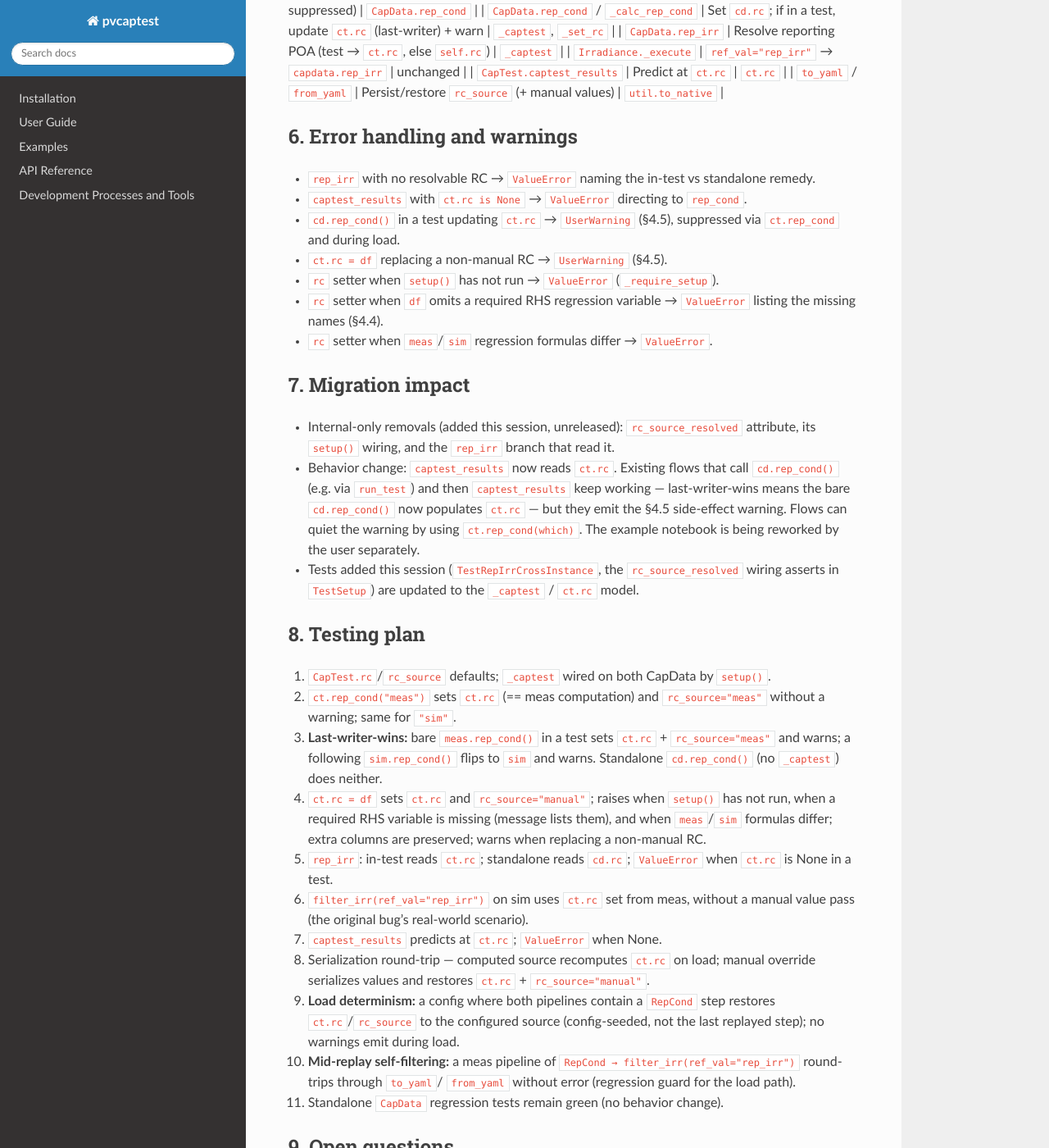
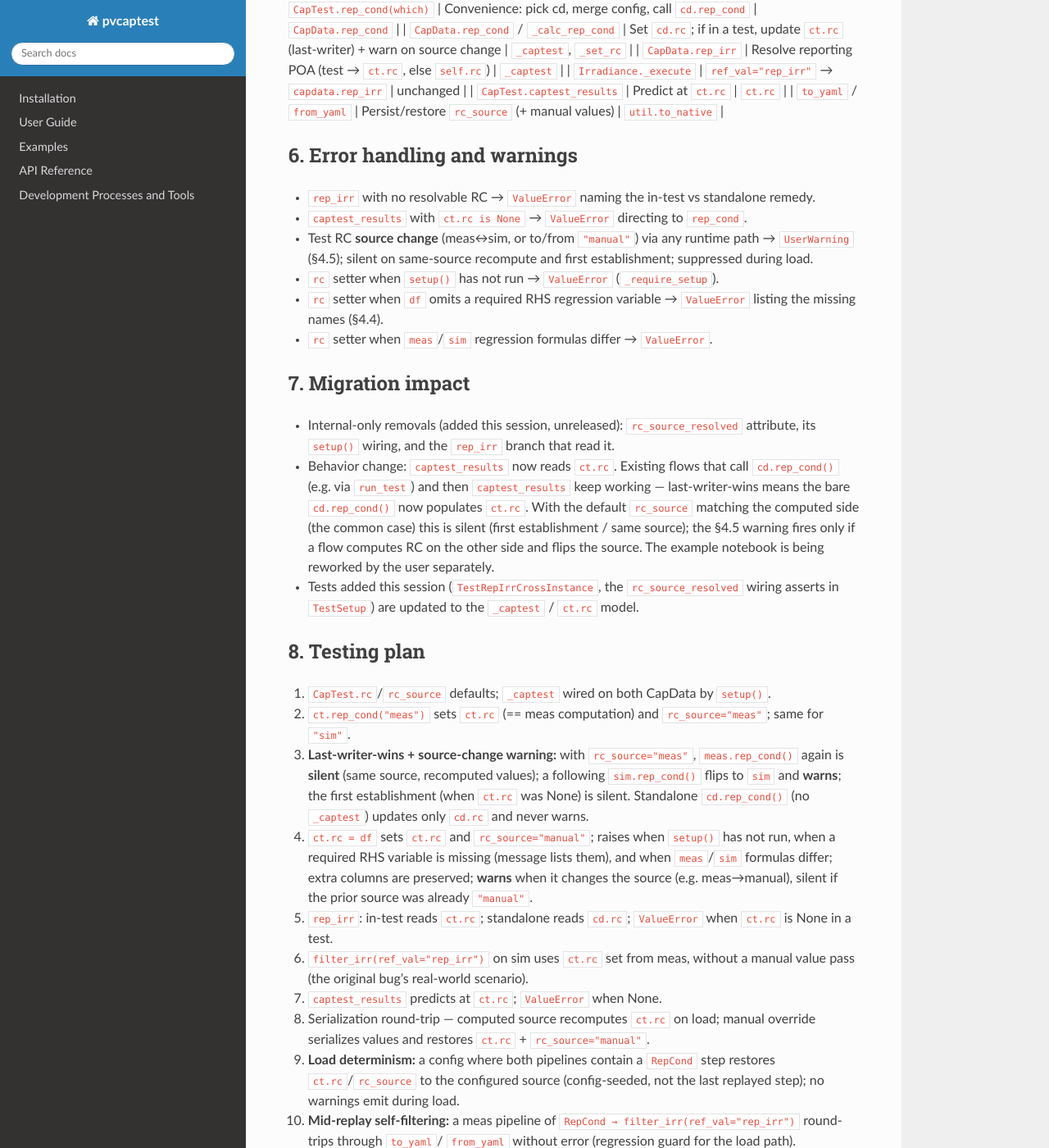
Before and after one commit to pvcaptest/pvcaptest, a Sphinx documentation site: the page built from docs/superpowers/specs/2026-06-27-captest-rc-ownership-design.md, in a window 1280 px wide and 1400 px high, scrolled down 4867 px. Shown: the whole window at 82% size. Built offline with Sphinx 7.4.7 and the Read the Docs theme 3.1.0, drawn with Linux system fonts in a browser that asks for light colours; pages that are not in the unit, such as notebooks, are missing from menus; some of the changed text lies outside the part shown.

Commit message:
docs: warn only on RC source change, not every rep_cond
Unify the test-RC warning into a single rule: warn only when rc_source
changes (meas<->sim or to/from manual), uniformly across paths. Same-source
recompute and first establishment are silent; load stays suppressed.

Co-Authored-By: Claude Opus 4.8 <noreply@anthropic.com>

```diff
--- a/docs/superpowers/specs/2026-06-27-captest-rc-ownership-design.md
+++ b/docs/superpowers/specs/2026-06-27-captest-rc-ownership-design.md
@@ -94,18 +94,17 @@ In a test, resolution reads **only** `CapTest.rc` (no silent fallback to
 CapData that belongs to a test (`cd._captest is not None`) does what it does
 standalone — appends the `RepCond` step and sets `cd.rc` — and then updates the
 test RC by calling `ct._set_rc(cd.rc.copy(), <this cd's side>)`, which sets
-`ct.rc` and flips `ct.rc_source` to that side. It emits a `UserWarning` that the
-test reporting conditions and `rc_source` were updated, so a CapData-level call's
-side effect on test-level state is visible. The warning fires on every such
-update, including recomputing the same source.
+`ct.rc` and sets `ct.rc_source` to that side. When this **changes the source**
+(§4.5) it emits a `UserWarning` so the flip is visible; recomputing the current
+source is silent.
 
 `ct.rep_cond(which="meas", **overrides)` remains the convenience entry point: it
 picks the CapData, merges the preset / `self.rep_conditions` config as today, and
-calls `cd.rep_cond(...)`, so the test RC is updated through the same path. Because
-updating `ct.rc` is the explicit purpose of `ct.rep_cond`, it **suppresses** the
-side-effect warning (the warning targets the bare `cd.rep_cond()` case). `which`
-defaults to the current `self.rc_source` when it is `"meas"`/`"sim"`, else
-`"meas"`.
+calls `cd.rep_cond(...)`, so the test RC is updated through the same path. The
+source-change warning rule (§4.5) applies uniformly — there is no path-specific
+suppression — so a flip warns whether triggered via `cd.rep_cond()` or
+`ct.rep_cond(other_side)`. `which` defaults to the current `self.rc_source` when
+it is `"meas"`/`"sim"`, else `"meas"`.
 
 `ct.rc` stores a **copy** of `cd.rc` (avoids aliasing); a later direct
 `cd.rep_cond()` re-runs the whole update, so `ct.rc` simply tracks the most recent
@@ -140,7 +139,7 @@ The setter:
    `setup()`; if they differ, raise pointing to the mismatch. If `df` is missing
    any required variable, raise `ValueError` listing the missing names. (Extra
    columns are allowed and preserved.)
-3. Coerces to a one-row DataFrame, applies the §4.5 manual-override warning, then
+3. Coerces to a one-row DataFrame, applies the §4.5 source-change warning, then
    records the override via `self._set_rc(df, "manual")`.
 
 **Internal vs public path.** Because the public setter always means "manual", the
@@ -151,16 +150,19 @@ property setter is exactly that helper with `source="manual"`, preceded by the
 validation above. This preserves a single public spelling (`ct.rc = df`) while
 keeping provenance correct for internally-computed RCs.
 
-### 4.5 Update / overwrite warnings
+### 4.5 Source-change warning
 
-- **`cd.rep_cond()` in a test (runtime):** always warn that the test reporting
-  conditions and `rc_source` were updated, naming the new source — e.g.
-  *"Test reporting conditions updated from the 'sim' CapData; rc_source set to
-  'sim'."* Suppressed when invoked via `ct.rep_cond` (the explicit path) and
-  during `from_yaml` load (§4.7).
-- **`ct.rc = df` (manual setter):** if `self.rc is not None` and the current
-  `self.rc_source` differs from `"manual"`, warn that a computed RC is being
-  replaced by a manual override.
+A single rule governs **every** runtime path that sets the test RC
+(`cd.rep_cond()` in a test, `ct.rep_cond(which)`, and the `ct.rc = df` manual
+setter): warn **only when the source changes** — i.e. `self.rc is not None` *and*
+the new source differs from the current `self.rc_source`. This covers a meas↔sim
+flip and any change to or from `"manual"`. Recomputing the current source (same
+`rc_source`) and the first time an RC is established (`self.rc is None`) are
+**silent**.
+
+The warning names the old and new source, e.g. *"Test reporting conditions
+rc_source changed from 'meas' to 'sim'."* It is suppressed during `from_yaml`
+load (§4.7).
 
 ### 4.6 `captest_results`
 
@@ -215,8 +217,8 @@ meas-before-sim replay order must be retained (see §10).
 | `CapTest.rc` (property) / `rc_source` | Hold the one test RC + provenance; getter over `_rc` | `_set_rc` |
 | `CapTest._set_rc(df, source)` (private) | Single internal write point for `_rc` + `rc_source` | — |
 | `CapTest.rc` setter | Manual override: validate RHS coverage → `_set_rc(df, "manual")` | `util.parse_regression_formula` |
-| `CapTest.rep_cond(which)` | Convenience: pick cd, merge config, call `cd.rep_cond` (warning suppressed) | `CapData.rep_cond` |
-| `CapData.rep_cond` / `_calc_rep_cond` | Set `cd.rc`; if in a test, update `ct.rc` (last-writer) + warn | `_captest`, `_set_rc` |
+| `CapTest.rep_cond(which)` | Convenience: pick cd, merge config, call `cd.rep_cond` | `CapData.rep_cond` |
+| `CapData.rep_cond` / `_calc_rep_cond` | Set `cd.rc`; if in a test, update `ct.rc` (last-writer) + warn on source change | `_captest`, `_set_rc` |
 | `CapData.rep_irr` | Resolve reporting POA (test → `ct.rc`, else `self.rc`) | `_captest` |
 | `Irradiance._execute` | `ref_val="rep_irr"` → `capdata.rep_irr` | unchanged |
 | `CapTest.captest_results` | Predict at `ct.rc` | `ct.rc` |
@@ -227,9 +229,9 @@ meas-before-sim replay order must be retained (see §10).
 - `rep_irr` with no resolvable RC → `ValueError` naming the in-test vs standalone
   remedy.
 - `captest_results` with `ct.rc is None` → `ValueError` directing to `rep_cond`.
-- `cd.rep_cond()` in a test updating `ct.rc` → `UserWarning` (§4.5), suppressed via
-  `ct.rep_cond` and during load.
-- `ct.rc = df` replacing a non-manual RC → `UserWarning` (§4.5).
+- Test RC **source change** (meas↔sim, or to/from `"manual"`) via any runtime
+  path → `UserWarning` (§4.5); silent on same-source recompute and first
+  establishment; suppressed during load.
 - `rc` setter when `setup()` has not run → `ValueError` (`_require_setup`).
 - `rc` setter when `df` omits a required RHS regression variable → `ValueError`
   listing the missing names (§4.4).
@@ -241,10 +243,11 @@ meas-before-sim replay order must be retained (see §10).
   attribute, its `setup()` wiring, and the `rep_irr` branch that read it.
 - Behavior change: `captest_results` now reads `ct.rc`. Existing flows that call
   `cd.rep_cond()` (e.g. via `run_test`) and then `captest_results` keep working —
-  last-writer-wins means the bare `cd.rep_cond()` now populates `ct.rc` — but they
-  emit the §4.5 side-effect warning. Flows can quiet the warning by using
-  `ct.rep_cond(which)`. The example notebook is being reworked by the user
-  separately.
+  last-writer-wins means the bare `cd.rep_cond()` now populates `ct.rc`. With the
+  default `rc_source` matching the computed side (the common case) this is silent
+  (first establishment / same source); the §4.5 warning fires only if a flow
+  computes RC on the other side and flips the source. The example notebook is
+  being reworked by the user separately.
 - Tests added this session (`TestRepIrrCrossInstance`, the `rc_source_resolved`
   wiring asserts in `TestSetup`) are updated to the `_captest` / `ct.rc` model.
 
@@ -252,15 +255,18 @@ meas-before-sim replay order must be retained (see §10).
 
 1. `CapTest.rc`/`rc_source` defaults; `_captest` wired on both CapData by
    `setup()`.
-2. `ct.rep_cond("meas")` sets `ct.rc` (== meas computation) and `rc_source="meas"`
-   without a warning; same for `"sim"`.
-3. **Last-writer-wins:** bare `meas.rep_cond()` in a test sets `ct.rc` +
-   `rc_source="meas"` and warns; a following `sim.rep_cond()` flips to `sim` and
-   warns. Standalone `cd.rep_cond()` (no `_captest`) does neither.
+2. `ct.rep_cond("meas")` sets `ct.rc` (== meas computation) and `rc_source="meas"`;
+   same for `"sim"`.
+3. **Last-writer-wins + source-change warning:** with `rc_source="meas"`,
+   `meas.rep_cond()` again is **silent** (same source, recomputed values); a
+   following `sim.rep_cond()` flips to `sim` and **warns**; the first
+   establishment (when `ct.rc` was None) is silent. Standalone `cd.rep_cond()`
+   (no `_captest`) updates only `cd.rc` and never warns.
 4. `ct.rc = df` sets `ct.rc` and `rc_source="manual"`; raises when `setup()` has
    not run, when a required RHS variable is missing (message lists them), and when
-   `meas`/`sim` formulas differ; extra columns are preserved; warns when replacing
-   a non-manual RC.
+   `meas`/`sim` formulas differ; extra columns are preserved; **warns** when it
+   changes the source (e.g. meas→manual), silent if the prior source was already
+   `"manual"`.
 5. `rep_irr`: in-test reads `ct.rc`; standalone reads `cd.rc`; `ValueError` when
    `ct.rc` is None in a test.
 6. `filter_irr(ref_val="rep_irr")` on sim uses `ct.rc` set from meas, without a
@@ -282,9 +288,9 @@ None outstanding. Resolved during brainstorming:
 
 - Standalone CapData keeps owning `cd.rc` (yes).
 - **Runtime: last-writer-wins.** Any `cd.rep_cond()` in a test updates `ct.rc` +
-  `rc_source` and warns; `ct.rep_cond(which)` is the convenience path and
-  suppresses the warning. Config/constructor `rc_source` seeds the value but does
-  not pin it after load.
+  `rc_source`; a `UserWarning` fires **only on a source change** (meas↔sim or to/
+  from `"manual"`), uniformly across paths (no per-path suppression).
+  Config/constructor `rc_source` seeds the value but does not pin it after load.
 - Load is config-seeded and warning-suppressed for deterministic round-trips
   (§4.7).
 - Manual override is a first-class source (`rc_source="manual"`), serialized by
```
